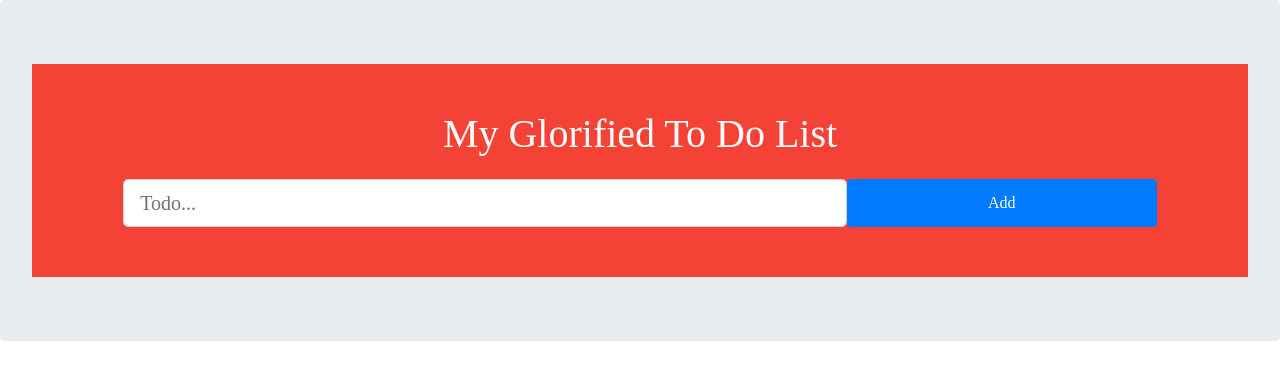
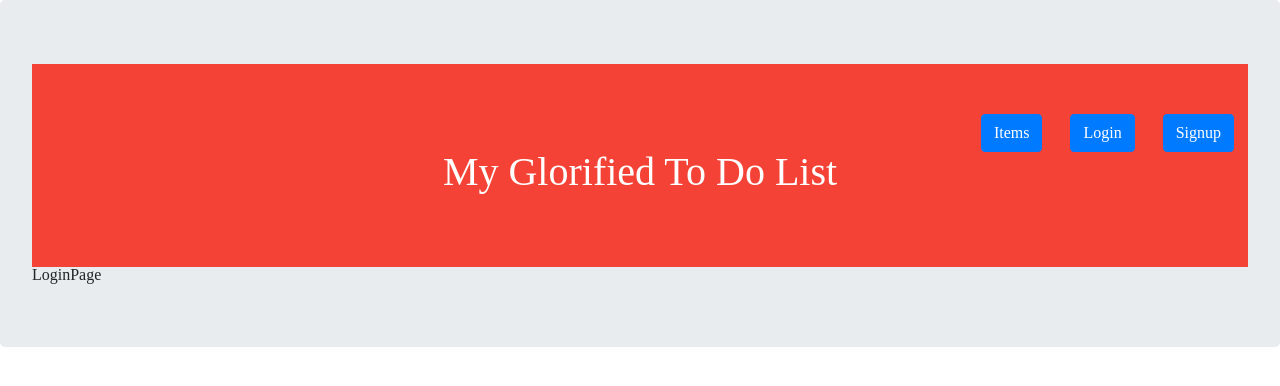
Before and after one commit to vilaj46/glorified-todo, a React (Create React App) app: page /login in a window 1280 px wide. Shown: the top 386 px of the page. Built offline with nearby package versions, Linux system fonts and the light colour scheme.

Commit message:
Added react-router library. Added navigation links.

```diff
--- a/package.json
+++ b/package.json
@@ -14,6 +14,7 @@
     "react-dnd": "^11.1.3",
     "react-dnd-html5-backend": "^11.1.3",
     "react-dom": "^16.13.1",
+    "react-router-dom": "^5.2.0",
     "react-scripts": "3.4.3"
   },
   "devDependencies": {
--- a/src/components/App/App.js
+++ b/src/components/App/App.js
@@ -1,31 +1,51 @@
 import React from "react";
+import { Route, Switch } from "react-router-dom";
 import Jumbotron from "react-bootstrap/Jumbotron";
 
 import styles from "./App.module.css";
 
-import AddTodoForm from "../AddTodoForm/AddTodoForm";
+// Pages
+import LoginPage from "../LoginPage/LoginPage";
+import SignupPage from "../SignupPage/SignupPage";
 import TodoItems from "../TodoItems/TodoItems";
 
+import Header from "../Header/Header";
+import AddTodoForm from "../AddTodoForm/AddTodoForm";
+
+// Hooks
 import useTodos from "./useTodos";
 
-function App() {
+const App = () => {
   const [todos, addTodo, completeTodo, removeTodo, swapTodoItems] = useTodos();
   return (
     <Jumbotron>
       <div className={styles.top}>
-        <header className={styles.header}>
-          <h1>My Glorified To Do List</h1>
-        </header>
-        <AddTodoForm addTodo={addTodo} />
+        <Header />
+        <Route
+          path="/"
+          exact
+          render={() => <AddTodoForm addTodo={addTodo} />}
+        />
       </div>
+
+      <Switch>
+        <Route path="/" exact>
           <TodoItems
             todos={todos}
             completeTodo={completeTodo}
             removeTodo={removeTodo}
             swapTodoItems={swapTodoItems}
           />
+        </Route>
+        <Route path="/login" exact>
+          <LoginPage />
+        </Route>
+        <Route path="/signup" exact>
+          <SignupPage />
+        </Route>
+      </Switch>
     </Jumbotron>
   );
-}
+};
 
 export default App;
--- a/src/components/App/App.module.css
+++ b/src/components/App/App.module.css
@@ -1,3 +1,8 @@
+.top {
+  background-color: #f44336;
+  padding: 50px 0;
+}
+
 .header h1 {
   font-size: 2.5rem;
   text-align: center;
@@ -5,7 +10,12 @@
   margin-bottom: 25px;
 }
 
-.top {
-  background-color: #f44336;
-  padding: 50px 0;
+.linksContainer {
+  display: flex;
+  justify-content: flex-end;
 }
+
+.link {
+  margin-left: 14px;
+  margin-right: 14px;
+}
--- /dev/null
+++ b/src/components/Header/Header.js
@@ -0,0 +1,27 @@
+import React from "react";
+import ButtonGroup from "react-bootstrap/ButtonGroup";
+import Button from "react-bootstrap/Button";
+import { Link } from "react-router-dom";
+
+import styles from "../App/App.module.css";
+
+const Header = () => (
+  <header className={styles.header}>
+    <div className={styles.linksContainer}>
+      <ButtonGroup>
+        <Link className={styles.link} to="/">
+          <Button className={styles.button}>Items</Button>
+        </Link>
+        <Link className={styles.link} to="/login">
+          <Button className={styles.button}>Login</Button>
+        </Link>
+        <Link className={styles.link} to="/signup">
+          <Button className={styles.button}>Signup</Button>
+        </Link>
+      </ButtonGroup>
+    </div>
+    <h1>My Glorified To Do List</h1>
+  </header>
+);
+
+export default Header;
--- /dev/null
+++ b/src/components/LoginPage/LoginPage.js
@@ -0,0 +1,7 @@
+import React from "react";
+
+const LoginPage = () => {
+  return <div>LoginPage</div>;
+};
+
+export default LoginPage;
--- /dev/null
+++ b/src/components/SignupPage/SignupPage.js
@@ -0,0 +1,5 @@
+import React from "react";
+
+const SignupPage = () => <div>Signup Page</div>;
+
+export default SignupPage;
--- a/src/index.js
+++ b/src/index.js
@@ -1,5 +1,6 @@
 import React from "react";
 import ReactDOM from "react-dom";
+import { BrowserRouter as Router, Route } from "react-router-dom";
 
 import "bootstrap/dist/css/bootstrap.min.css";
 import "./index.css";
@@ -8,12 +9,16 @@ import App from "./components/App/App";
 // Simple styling we will be going for:
 // https://www.w3schools.com/howto/howto_js_todolist.asp
 
-// Test swapping of items?
+// Testing:
+// React Dnd
+// Hooks
 // Login / Authentication.
 
 ReactDOM.render(
   <React.StrictMode>
-    <App />
+    <Router>
+      <Route to="/" exact component={App} />
+    </Router>
   </React.StrictMode>,
   document.getElementById("root")
 );
```
Also changed, not shown: 1 other file (tests, documents, lock files or other folders). Lines whose indentation alone changed are shown as unchanged.
